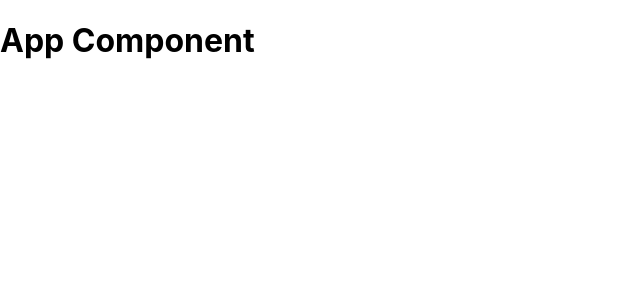
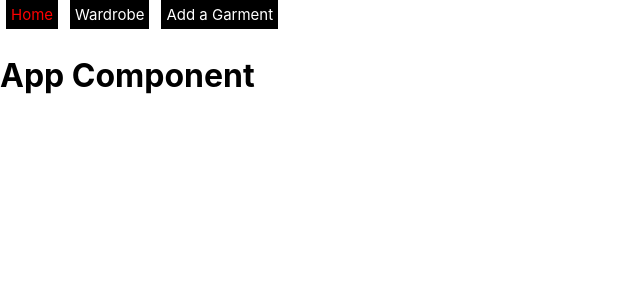
Before and after one commit to justinandr/phase-2-project, a React (Create React App) app: page / in a window 1280 px wide. Shown: the top 300 px of the page, without its empty margins (0-640 px from the left). Built offline with nearby package versions, Linux system fonts and the light colour scheme.

Commit message:
added NavBar.css file

```diff
--- a/src/App.js
+++ b/src/App.js
@@ -1,8 +1,14 @@
 import './App.css';
+import NavBar from './components/NavBar';
 
 function App() {
   return (
-    <h1>App Component</h1>
+    <>
+      <header>
+        <NavBar />
+      </header>
+      <h1>App Component</h1>
+    </>
   );
 }
 
--- /dev/null
+++ b/src/components/NavBar.css
@@ -0,0 +1,15 @@
+.nav-link{
+    display: inline-block;
+    box-sizing: border-box;
+    padding: 5px;
+    margin: 0 6px 6px;
+    background: black;
+    text-decoration: none;
+    text-align: center;
+    font-size: min(10vw, 15px) ;
+    color: white;
+}
+
+.active {
+    color: red;
+}
--- a/src/components/NavBar.js
+++ b/src/components/NavBar.js
@@ -1,11 +1,14 @@
 import { NavLink } from "react-router-dom";
+import './NavBar.css'
 
 function NavBar() {
     return(
         <nav>
-            <NavLink to='/' >Home</NavLink>
-            <NavLink to='/wardrobe' >Wardrobe</NavLink>
-            <NavLink to='addgarment' >Add a Garment</NavLink>
+            <NavLink to='/' className='nav-link' >Home</NavLink>
+            <NavLink to='/wardrobe' className='nav-link' >Wardrobe</NavLink>
+            <NavLink to='addgarment' className='nav-link' >Add a Garment</NavLink>
         </nav>
     )
 }
+
+export default NavBar
```
